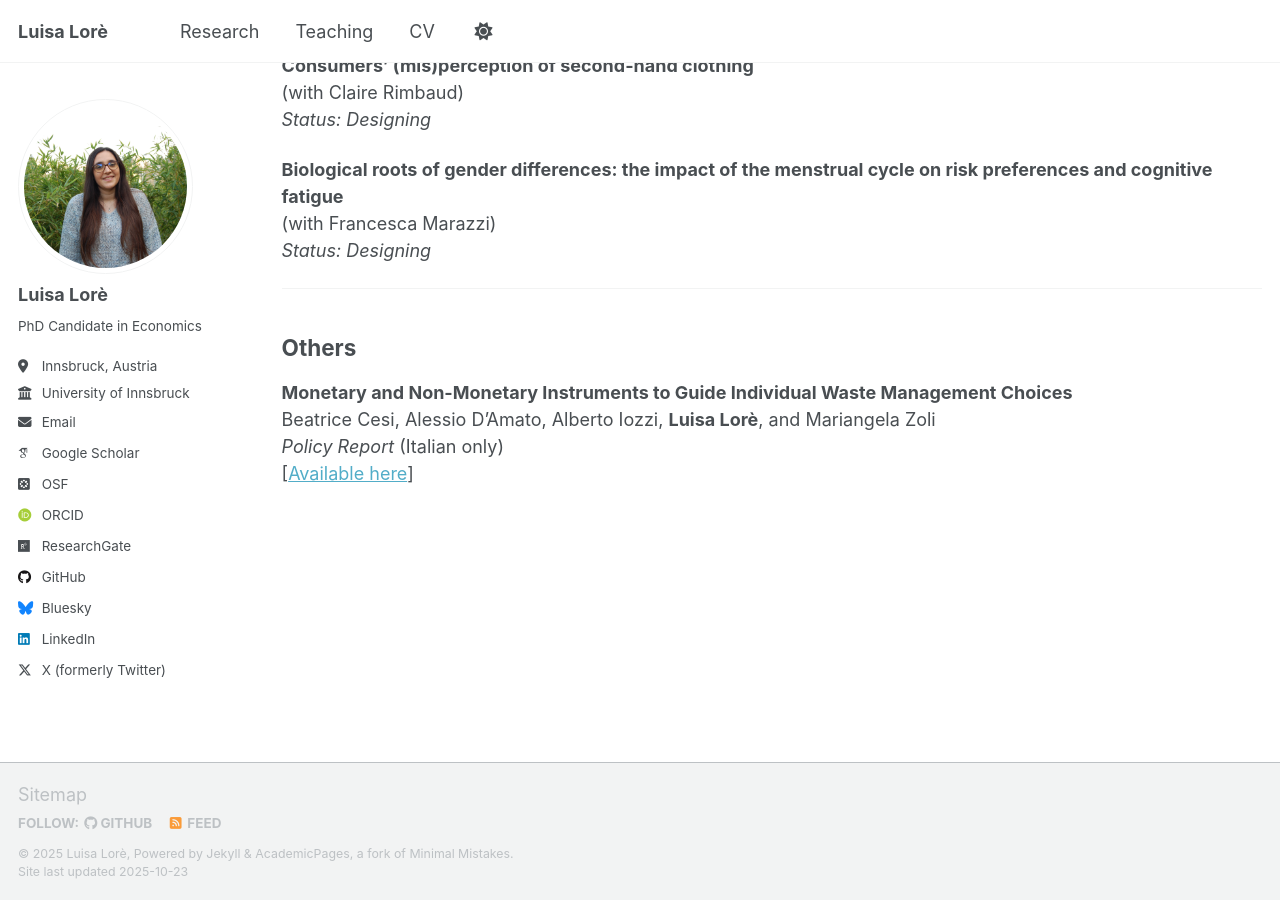
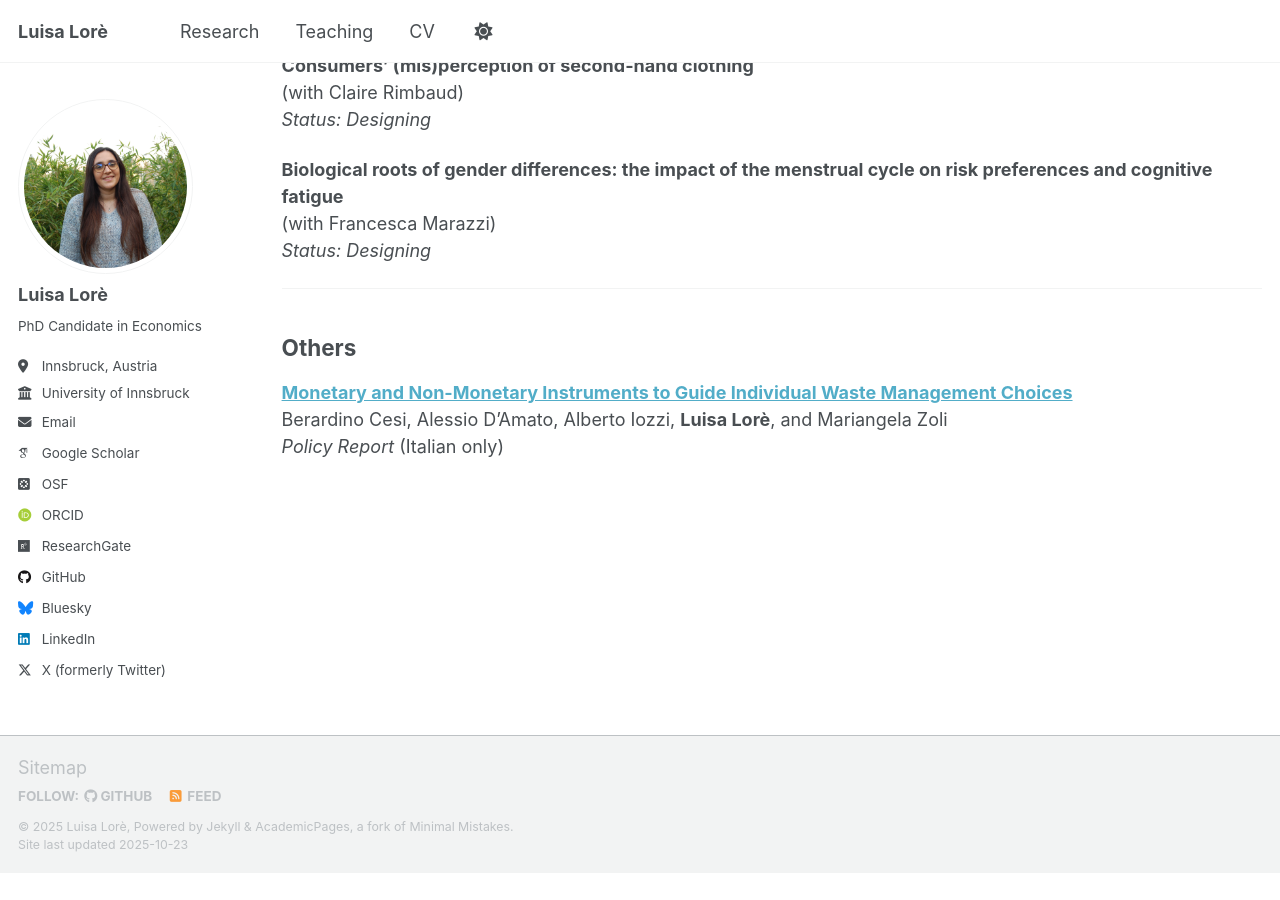
Before and after one commit to LuisaLore/luisalore, a Jekyll site: the page built from _pages/research.md, in a window 1280 px wide and 900 px high, scrolled down 1014 px. Built offline with Jekyll 4.4.1, drawn with Linux system fonts in a browser that asks for light colours; some web fonts are replaced; a script that is not in the unit is left out; after the commit the page ends 1887 px from its top, so only the background shows below that.

Commit message:
Update research.md

```diff
--- a/_pages/research.md
+++ b/_pages/research.md
@@ -78,7 +78,6 @@ Brief description of the project.
 
 ## Others
 
-**Monetary and Non-Monetary Instruments to Guide Individual Waste Management Choices**
-Beatrice Cesi, Alessio D'Amato, Alberto Iozzi, **Luisa Lorè**, and Mariangela Zoli
+**[Monetary and Non-Monetary Instruments to Guide Individual Waste Management Choices](https://www.fondazioneamga.org/wp-content/uploads/2023/06/Progetto-IOZZI.pdf)**
+Berardino Cesi, Alessio D'Amato, Alberto Iozzi, **Luisa Lorè**, and Mariangela Zoli
 *Policy Report* (Italian only)
-[[Available here](https://www.fondazioneamga.org/wp-content/uploads/2023/06/Progetto-IOZZI.pdf)]
```
